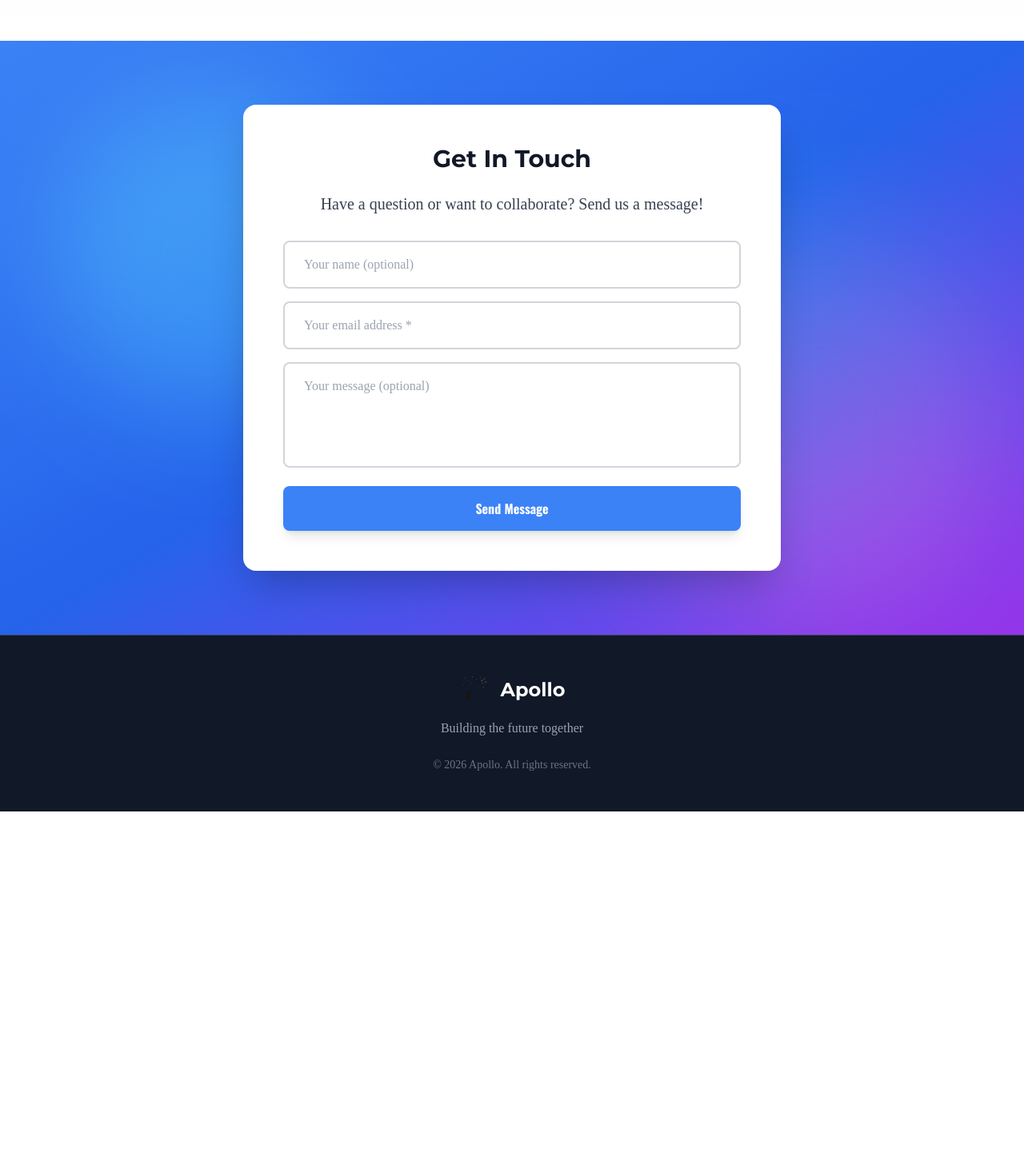
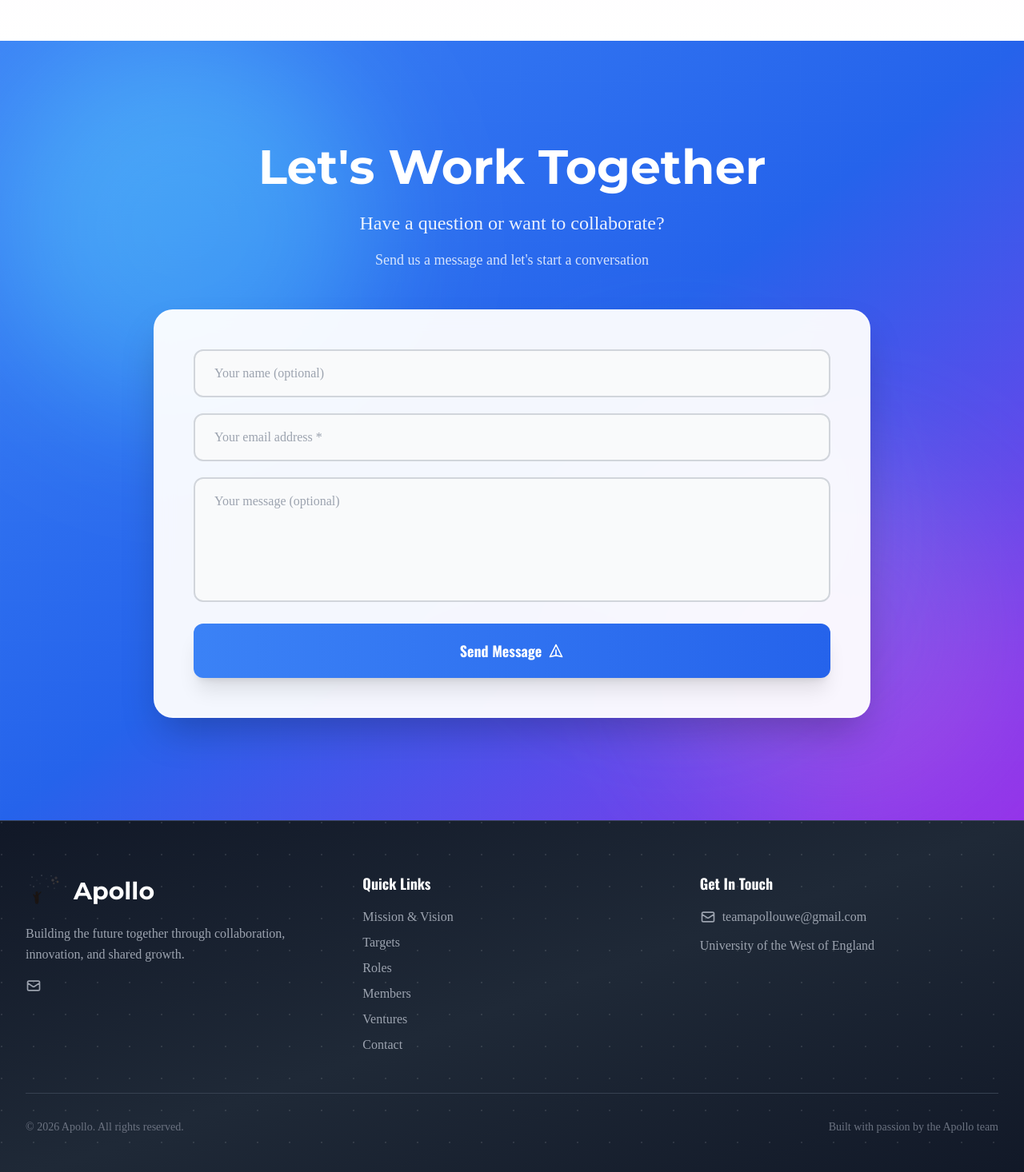
Before and after one commit to Mattpbaker/Apollo, a Next.js app: page / in a window 1280 px wide. Shown: the part 6160-7626 px from the top of the page at 80% size. Before the commit the page ends 7175 px from the top, so only its background shows below. Built offline with nearby package versions, Linux system fonts and the light colour scheme; a web font is replaced by a local one.

Commit message:
Enhance Footer and CTA sections: improved design, better layout, enhanced animations and visual appeal

```diff
--- a/components/CTA.tsx
+++ b/components/CTA.tsx
@@ -72,116 +72,199 @@ export default function CTA() {
   }
 
   return (
-    <section id="cta" className="py-20 px-8 bg-gradient-to-br from-apollo-blue via-blue-600 to-purple-600 relative overflow-hidden">
-      {/* Animated background circles */}
+    <section id="cta" className="py-32 px-8 bg-gradient-to-br from-apollo-blue via-blue-600 to-purple-600 relative overflow-hidden">
+      {/* Enhanced animated background */}
       <div className="absolute inset-0 overflow-hidden">
-        <motion.div
-          animate={{
-            scale: [1, 1.2, 1],
-            opacity: [0.3, 0.5, 0.3],
-          }}
-          transition={{
-            duration: 8,
-            repeat: Infinity,
-            ease: 'easeInOut',
-          }}
-          className="absolute top-20 left-20 w-96 h-96 bg-white rounded-full mix-blend-overlay filter blur-3xl"
-        />
         <motion.div
           animate={{
             scale: [1, 1.3, 1],
             opacity: [0.2, 0.4, 0.2],
+            rotate: [0, 90, 0],
           }}
           transition={{
-            duration: 10,
+            duration: 20,
+            repeat: Infinity,
+            ease: 'easeInOut',
+          }}
+          className="absolute top-10 left-10 w-96 h-96 bg-white rounded-full mix-blend-overlay filter blur-3xl"
+        />
+        <motion.div
+          animate={{
+            scale: [1, 1.4, 1],
+            opacity: [0.15, 0.35, 0.15],
+            rotate: [0, -90, 0],
+          }}
+          transition={{
+            duration: 25,
             repeat: Infinity,
             ease: 'easeInOut',
             delay: 1,
           }}
-          className="absolute bottom-20 right-20 w-96 h-96 bg-yellow-300 rounded-full mix-blend-overlay filter blur-3xl"
+          className="absolute bottom-10 right-10 w-96 h-96 bg-yellow-300 rounded-full mix-blend-overlay filter blur-3xl"
+        />
+        <motion.div
+          animate={{
+            scale: [1, 1.2, 1],
+            opacity: [0.1, 0.3, 0.1],
+            x: [0, 50, 0],
+            y: [0, -30, 0],
+          }}
+          transition={{
+            duration: 15,
+            repeat: Infinity,
+            ease: 'easeInOut',
+            delay: 0.5,
+          }}
+          className="absolute top-1/2 left-1/2 w-80 h-80 bg-pink-300 rounded-full mix-blend-overlay filter blur-3xl -translate-x-1/2 -translate-y-1/2"
         />
       </div>
 
-      <div className="max-w-2xl mx-auto relative z-10">
+      {/* Grid overlay */}
+      <div className="absolute inset-0 opacity-10">
+        <div className="absolute inset-0" style={{
+          backgroundImage: 'linear-gradient(rgba(255, 255, 255, 0.1) 1px, transparent 1px), linear-gradient(90deg, rgba(255, 255, 255, 0.1) 1px, transparent 1px)',
+          backgroundSize: '50px 50px',
+        }}></div>
+      </div>
+
+      <div className="max-w-4xl mx-auto relative z-10">
+        {/* Hero Text */}
         <motion.div
-          initial={{ opacity: 0, y: 50 }}
+          initial={{ opacity: 0, y: -30 }}
           whileInView={{ opacity: 1, y: 0 }}
           viewport={{ once: true }}
           transition={{ duration: 0.8 }}
-          className="bg-white border-2 border-white/20 rounded-2xl shadow-2xl p-12 backdrop-blur-sm"
+          className="text-center mb-12"
         >
           <motion.h2
             initial={{ opacity: 0, scale: 0.9 }}
             whileInView={{ opacity: 1, scale: 1 }}
             viewport={{ once: true }}
-            transition={{ duration: 0.5 }}
-            className="font-title text-3xl font-bold text-center text-gray-900 mb-6"
+            transition={{ duration: 0.6 }}
+            className="font-title text-4xl md:text-6xl font-bold text-white mb-6"
           >
-            Get In Touch
+            Let's Work Together
           </motion.h2>
           <motion.p
             initial={{ opacity: 0 }}
             whileInView={{ opacity: 1 }}
             viewport={{ once: true }}
             transition={{ delay: 0.2 }}
-            className="font-caption text-xl text-center text-gray-700 mb-8"
+            className="font-caption text-xl md:text-2xl text-white/90 mb-4 max-w-2xl mx-auto"
           >
-            Have a question or want to collaborate? Send us a message!
+            Have a question or want to collaborate?
           </motion.p>
+          <motion.p
+            initial={{ opacity: 0 }}
+            whileInView={{ opacity: 1 }}
+            viewport={{ once: true }}
+            transition={{ delay: 0.3 }}
+            className="font-caption text-lg text-white/80"
+          >
+            Send us a message and let's start a conversation
+          </motion.p>
+        </motion.div>
 
-          <form onSubmit={handleSubmit} className="mt-8 space-y-4">
+        {/* Form Card */}
+        <motion.div
+          initial={{ opacity: 0, y: 50 }}
+          whileInView={{ opacity: 1, y: 0 }}
+          viewport={{ once: true }}
+          transition={{ duration: 0.8, delay: 0.2 }}
+          className="bg-white/95 backdrop-blur-md border-2 border-white/30 rounded-3xl shadow-2xl p-8 md:p-12"
+        >
+
+          <form onSubmit={handleSubmit} className="space-y-5">
+            <motion.div
+              initial={{ opacity: 0, x: -20 }}
+              whileInView={{ opacity: 1, x: 0 }}
+              viewport={{ once: true }}
+              transition={{ delay: 0.3 }}
+            >
               <motion.input
-              whileFocus={{ scale: 1.02 }}
+                whileFocus={{ scale: 1.02, borderColor: '#3B82F6' }}
                 type="text"
                 value={name}
                 onChange={(e) => setName(e.target.value)}
                 placeholder="Your name (optional)"
-              className="w-full px-6 py-4 border-2 border-gray-300 rounded-lg focus:outline-none focus:ring-2 focus:ring-apollo-blue font-caption"
+                className="w-full px-6 py-4 border-2 border-gray-300 rounded-xl focus:outline-none focus:ring-2 focus:ring-apollo-blue font-caption transition-all duration-300 bg-gray-50 focus:bg-white"
               />
+            </motion.div>
+            <motion.div
+              initial={{ opacity: 0, x: -20 }}
+              whileInView={{ opacity: 1, x: 0 }}
+              viewport={{ once: true }}
+              transition={{ delay: 0.4 }}
+            >
               <motion.input
-              whileFocus={{ scale: 1.02 }}
+                whileFocus={{ scale: 1.02, borderColor: '#3B82F6' }}
                 type="email"
                 value={email}
                 onChange={(e) => setEmail(e.target.value)}
                 placeholder="Your email address *"
-              className="w-full px-6 py-4 border-2 border-gray-300 rounded-lg focus:outline-none focus:ring-2 focus:ring-apollo-blue font-caption"
+                className="w-full px-6 py-4 border-2 border-gray-300 rounded-xl focus:outline-none focus:ring-2 focus:ring-apollo-blue font-caption transition-all duration-300 bg-gray-50 focus:bg-white"
                 required
               />
+            </motion.div>
+            <motion.div
+              initial={{ opacity: 0, x: -20 }}
+              whileInView={{ opacity: 1, x: 0 }}
+              viewport={{ once: true }}
+              transition={{ delay: 0.5 }}
+            >
               <motion.textarea
-              whileFocus={{ scale: 1.02 }}
+                whileFocus={{ scale: 1.02, borderColor: '#3B82F6' }}
                 value={message}
                 onChange={(e) => setMessage(e.target.value)}
                 placeholder="Your message (optional)"
-              rows={4}
-              className="w-full px-6 py-4 border-2 border-gray-300 rounded-lg focus:outline-none focus:ring-2 focus:ring-apollo-blue font-caption resize-none"
+                rows={5}
+                className="w-full px-6 py-4 border-2 border-gray-300 rounded-xl focus:outline-none focus:ring-2 focus:ring-apollo-blue font-caption resize-none transition-all duration-300 bg-gray-50 focus:bg-white"
               />
+            </motion.div>
+            <motion.div
+              initial={{ opacity: 0, y: 20 }}
+              whileInView={{ opacity: 1, y: 0 }}
+              viewport={{ once: true }}
+              transition={{ delay: 0.6 }}
+            >
               <motion.button
-              whileHover={{ scale: 1.05 }}
+                whileHover={{ scale: 1.05, boxShadow: '0 10px 25px rgba(59, 130, 246, 0.4)' }}
                 whileTap={{ scale: 0.95 }}
                 type="submit"
                 disabled={isSubmitting || submitted}
-              className="w-full px-8 py-4 bg-apollo-blue text-white font-subtitle font-bold rounded-lg hover:bg-blue-600 disabled:opacity-50 disabled:cursor-not-allowed transition-colors shadow-lg"
+                className="w-full px-8 py-5 bg-gradient-to-r from-apollo-blue to-blue-600 text-white font-subtitle font-bold rounded-xl hover:from-blue-600 hover:to-blue-700 disabled:opacity-50 disabled:cursor-not-allowed transition-all duration-300 shadow-xl text-lg"
               >
-              {isSubmitting ? 'Sending...' : submitted ? 'Message Sent!' : 'Send Message'}
+                {isSubmitting ? (
+                  <span className="flex items-center justify-center gap-2">
+                    <motion.svg
+                      animate={{ rotate: 360 }}
+                      transition={{ duration: 1, repeat: Infinity, ease: 'linear' }}
+                      className="w-5 h-5"
+                      fill="none"
+                      stroke="currentColor"
+                      viewBox="0 0 24 24"
+                    >
+                      <path strokeLinecap="round" strokeLinejoin="round" strokeWidth={2} d="M4 4v5h.582m15.356 2A8.001 8.001 0 004.582 9m0 0H9m11 11v-5h-.581m0 0a8.003 8.003 0 01-15.357-2m15.357 2H15" />
+                    </motion.svg>
+                    Sending...
+                  </span>
+                ) : submitted ? (
+                  <span className="flex items-center justify-center gap-2">
+                    <svg className="w-5 h-5" fill="none" stroke="currentColor" viewBox="0 0 24 24">
+                      <path strokeLinecap="round" strokeLinejoin="round" strokeWidth={2} d="M5 13l4 4L19 7" />
+                    </svg>
+                    Message Sent!
+                  </span>
+                ) : (
+                  <span className="flex items-center justify-center gap-2">
+                    Send Message
+                    <svg className="w-5 h-5" fill="none" stroke="currentColor" viewBox="0 0 24 24">
+                      <path strokeLinecap="round" strokeLinejoin="round" strokeWidth={2} d="M12 19l9 2-9-18-9 18 9-2zm0 0v-8" />
+                    </svg>
+                  </span>
+                )}
               </motion.button>
-            {error && (
-              <motion.p
-                initial={{ opacity: 0, y: -10 }}
-                animate={{ opacity: 1, y: 0 }}
-                className="text-red-600 mt-2 text-sm font-caption"
-              >
-                {error}
-              </motion.p>
-            )}
-            {submitted && (
-              <motion.p
-                initial={{ opacity: 0, scale: 0.8 }}
-                animate={{ opacity: 1, scale: 1 }}
-                className="text-green-600 mt-2 text-sm font-caption"
-              >
-                Message sent successfully! ✨
-              </motion.p>
-            )}
+            </motion.div>
           </form>
         </motion.div>
       </div>
--- a/components/Footer.tsx
+++ b/components/Footer.tsx
@@ -1,25 +1,124 @@
 'use client'
 
+import { motion } from 'framer-motion'
+
 export default function Footer() {
+  const currentYear = new Date().getFullYear()
+
   return (
-    <footer className="bg-gray-900 text-white py-12 px-8 border-t border-gray-700">
-      <div className="max-w-7xl mx-auto text-center">
-        <div className="flex items-center justify-center gap-3 mb-4">
-          <img
-            src="/apollo-logo.svg"
-            alt="Apollo Logo"
-            width={40}
-            height={40}
-            className="w-10 h-10"
-          />
-          <h3 className="font-title text-2xl font-bold">Apollo</h3>
+    <footer className="bg-gradient-to-br from-gray-900 via-gray-800 to-gray-900 text-white py-16 px-8 border-t border-gray-700 relative overflow-hidden">
+      {/* Animated background pattern */}
+      <div className="absolute inset-0 opacity-10">
+        <div className="absolute inset-0" style={{
+          backgroundImage: 'radial-gradient(circle at 2px 2px, white 1px, transparent 0)',
+          backgroundSize: '40px 40px',
+        }}></div>
+      </div>
+
+      <div className="max-w-7xl mx-auto relative z-10">
+        <div className="grid grid-cols-1 md:grid-cols-3 gap-12 mb-12">
+          {/* Brand Section */}
+          <motion.div
+            initial={{ opacity: 0, y: 20 }}
+            whileInView={{ opacity: 1, y: 0 }}
+            viewport={{ once: true }}
+            className="text-center md:text-left"
+          >
+            <div className="flex items-center justify-center md:justify-start gap-3 mb-4">
+              <motion.img
+                whileHover={{ rotate: 360 }}
+                transition={{ duration: 0.6 }}
+                src="/apollo-logo.svg"
+                alt="Apollo Logo"
+                width={50}
+                height={50}
+                className="w-12 h-12"
+              />
+              <h3 className="font-title text-3xl font-bold">Apollo</h3>
+            </div>
+            <p className="font-caption text-gray-400 mb-4 leading-relaxed">
+              Building the future together through collaboration, innovation, and shared growth.
+            </p>
+            <div className="flex items-center justify-center md:justify-start gap-4">
+              <a
+                href="mailto:teamapollouwe@gmail.com"
+                className="text-gray-400 hover:text-apollo-blue transition-colors"
+                aria-label="Email"
+              >
+                <svg className="w-5 h-5" fill="none" stroke="currentColor" viewBox="0 0 24 24">
+                  <path strokeLinecap="round" strokeLinejoin="round" strokeWidth={2} d="M3 8l7.89 5.26a2 2 0 002.22 0L21 8M5 19h14a2 2 0 002-2V7a2 2 0 00-2-2H5a2 2 0 00-2 2v10a2 2 0 002 2z" />
+                </svg>
+              </a>
+            </div>
+          </motion.div>
+
+          {/* Quick Links */}
+          <motion.div
+            initial={{ opacity: 0, y: 20 }}
+            whileInView={{ opacity: 1, y: 0 }}
+            viewport={{ once: true }}
+            transition={{ delay: 0.1 }}
+            className="text-center md:text-left"
+          >
+            <h4 className="font-subtitle text-lg font-bold mb-4">Quick Links</h4>
+            <ul className="space-y-2">
+              {[
+                { href: '#mission', label: 'Mission & Vision' },
+                { href: '#targets', label: 'Targets' },
+                { href: '#roles', label: 'Roles' },
+                { href: '#members', label: 'Members' },
+                { href: '#ventures', label: 'Ventures' },
+                { href: '#cta', label: 'Contact' },
+              ].map((link, index) => (
+                <li key={index}>
+                  <a
+                    href={link.href}
+                    className="font-caption text-gray-400 hover:text-apollo-blue transition-colors inline-block"
+                  >
+                    {link.label}
+                  </a>
+                </li>
+              ))}
+            </ul>
+          </motion.div>
+
+          {/* Contact Info */}
+          <motion.div
+            initial={{ opacity: 0, y: 20 }}
+            whileInView={{ opacity: 1, y: 0 }}
+            viewport={{ once: true }}
+            transition={{ delay: 0.2 }}
+            className="text-center md:text-left"
+          >
+            <h4 className="font-subtitle text-lg font-bold mb-4">Get In Touch</h4>
+            <div className="space-y-3">
+              <a
+                href="mailto:teamapollouwe@gmail.com"
+                className="font-caption text-gray-400 hover:text-apollo-blue transition-colors flex items-center justify-center md:justify-start gap-2"
+              >
+                <svg className="w-5 h-5" fill="none" stroke="currentColor" viewBox="0 0 24 24">
+                  <path strokeLinecap="round" strokeLinejoin="round" strokeWidth={2} d="M3 8l7.89 5.26a2 2 0 002.22 0L21 8M5 19h14a2 2 0 002-2V7a2 2 0 00-2-2H5a2 2 0 00-2 2v10a2 2 0 002 2z" />
+                </svg>
+                teamapollouwe@gmail.com
+              </a>
+              <p className="font-caption text-gray-400">
+                University of the West of England
+              </p>
+            </div>
+          </motion.div>
         </div>
-        <p className="font-caption text-gray-400 mb-6">
-          Building the future together
-        </p>
-        <p className="font-caption text-sm text-gray-500">
-          © {new Date().getFullYear()} Apollo. All rights reserved.
-        </p>
+
+        {/* Bottom Bar */}
+        <div className="border-t border-gray-700 pt-8 mt-8">
+          <div className="flex flex-col md:flex-row items-center justify-between gap-4">
+            <p className="font-caption text-sm text-gray-500 text-center md:text-left">
+              © {currentYear} Apollo. All rights reserved.
+            </p>
+            <p className="font-caption text-sm text-gray-500 text-center md:text-right">
+              Built with passion by the Apollo team
+            </p>
+          </div>
+        </div>
       </div>
     </footer>
   )
```
Lines whose indentation alone changed are shown as unchanged.
